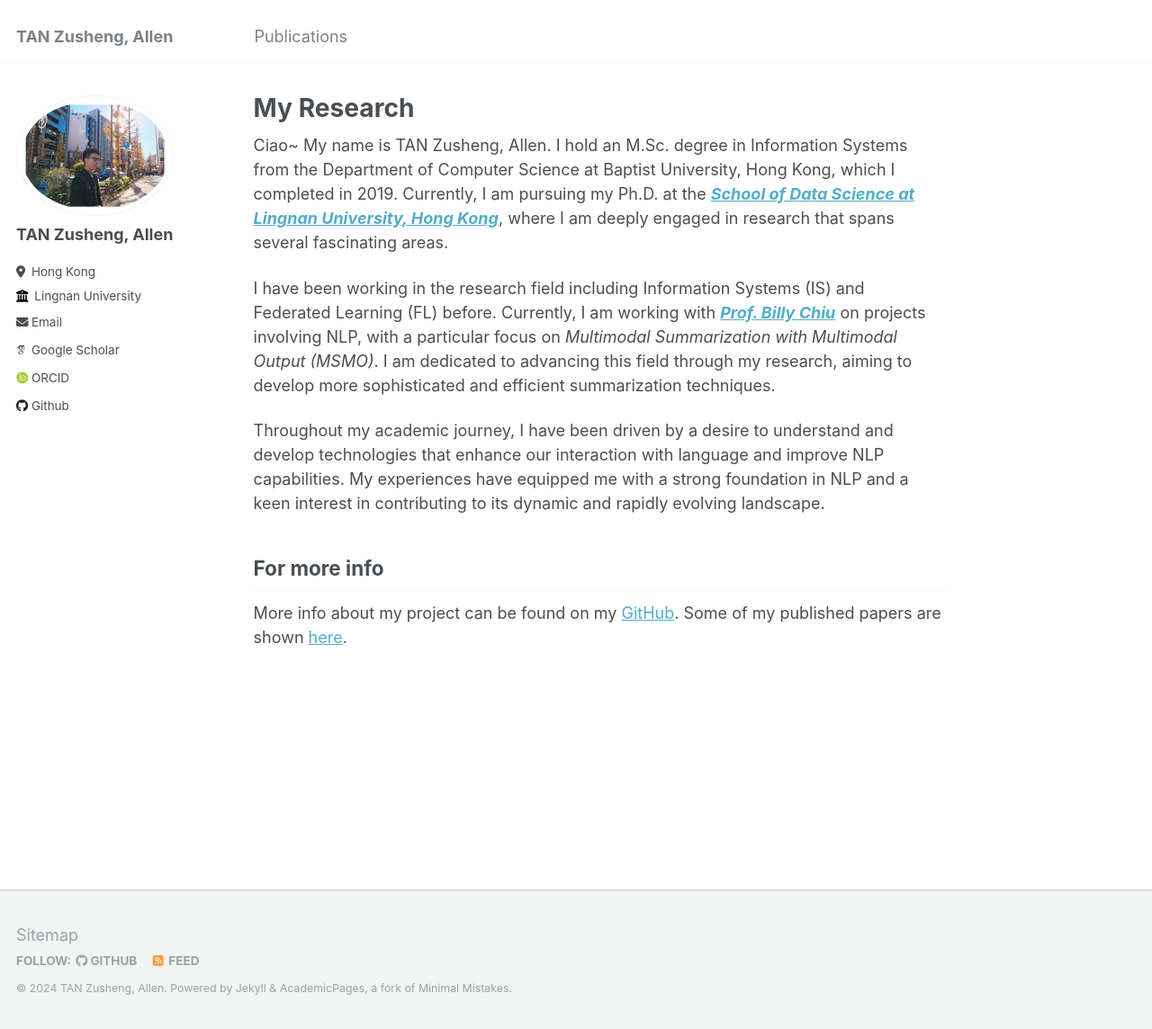
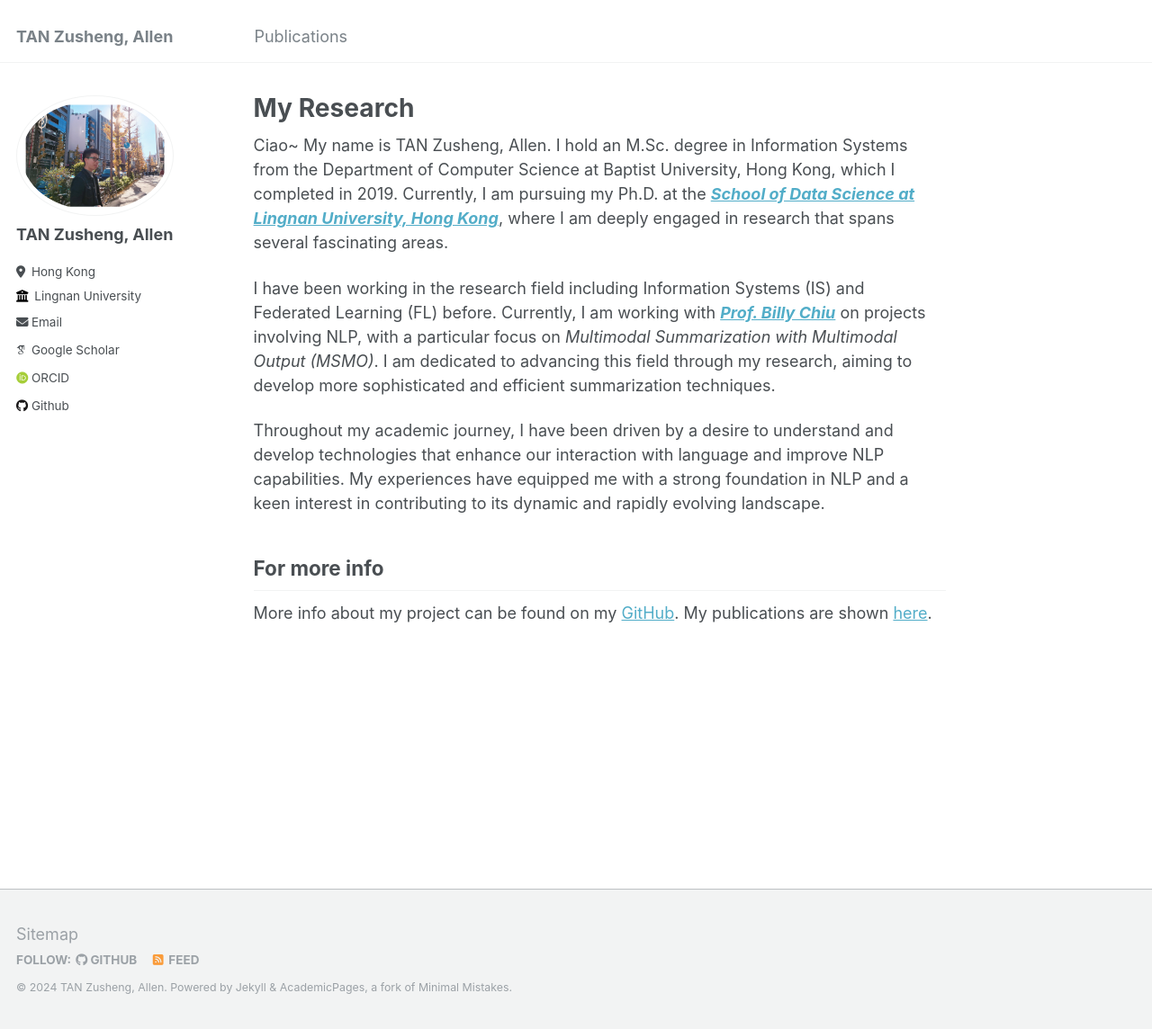
Before and after one commit to allent4n/allent4n.github.io, a Jekyll site: the page built from _pages/about.md, in a window 1280 px wide and 1144 px high. Shown: the whole window at 90% size. Built offline with Jekyll 4.4.1, drawn with Linux system fonts in a browser that asks for light colours; some web fonts are replaced.

Commit message:
Update about.md

```diff
--- a/_pages/about.md
+++ b/_pages/about.md
@@ -15,4 +15,4 @@ Throughout my academic journey, I have been driven by a desire to understand and
 
 For more info
 ------
-More info about my project can be found on my [GitHub](https://github.com/allent4n). Some of my published papers are shown [here](https://scholar.google.com/citations?user=stTO7pwAAAAJ&hl=en).
+More info about my project can be found on my [GitHub](https://github.com/allent4n). My publications are shown [here](https://scholar.google.com/citations?user=stTO7pwAAAAJ&hl=en).
```
